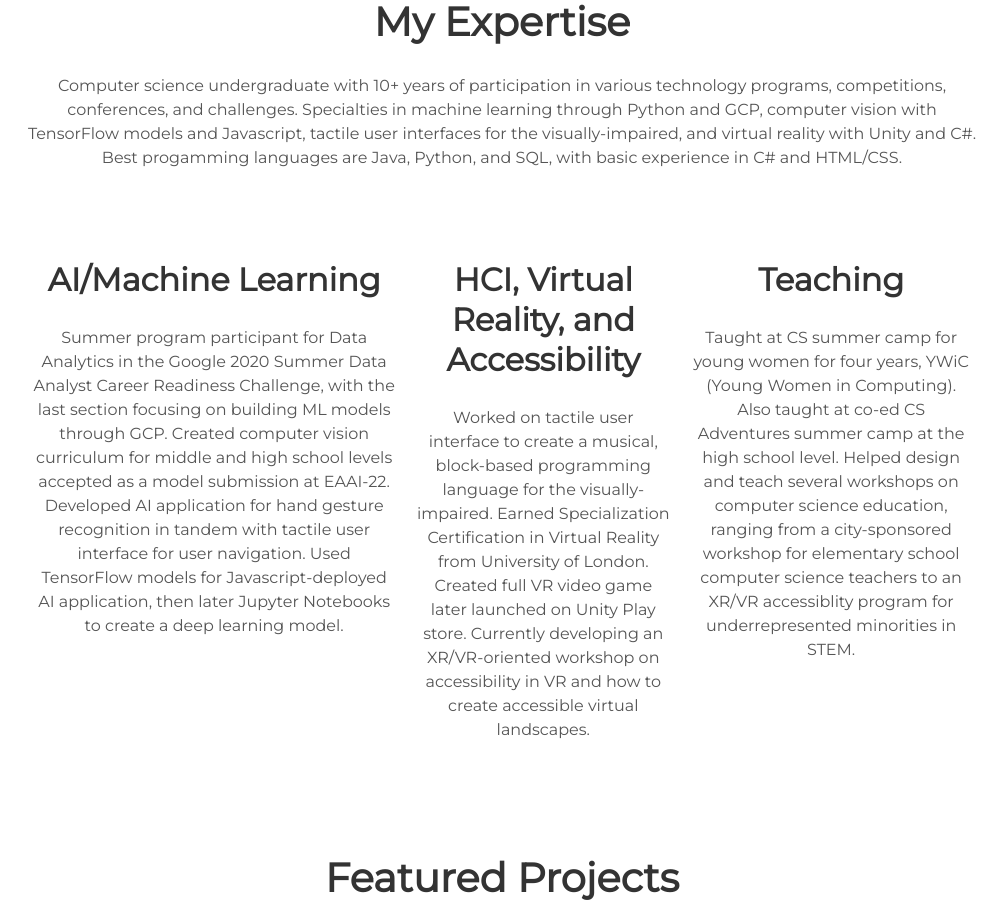
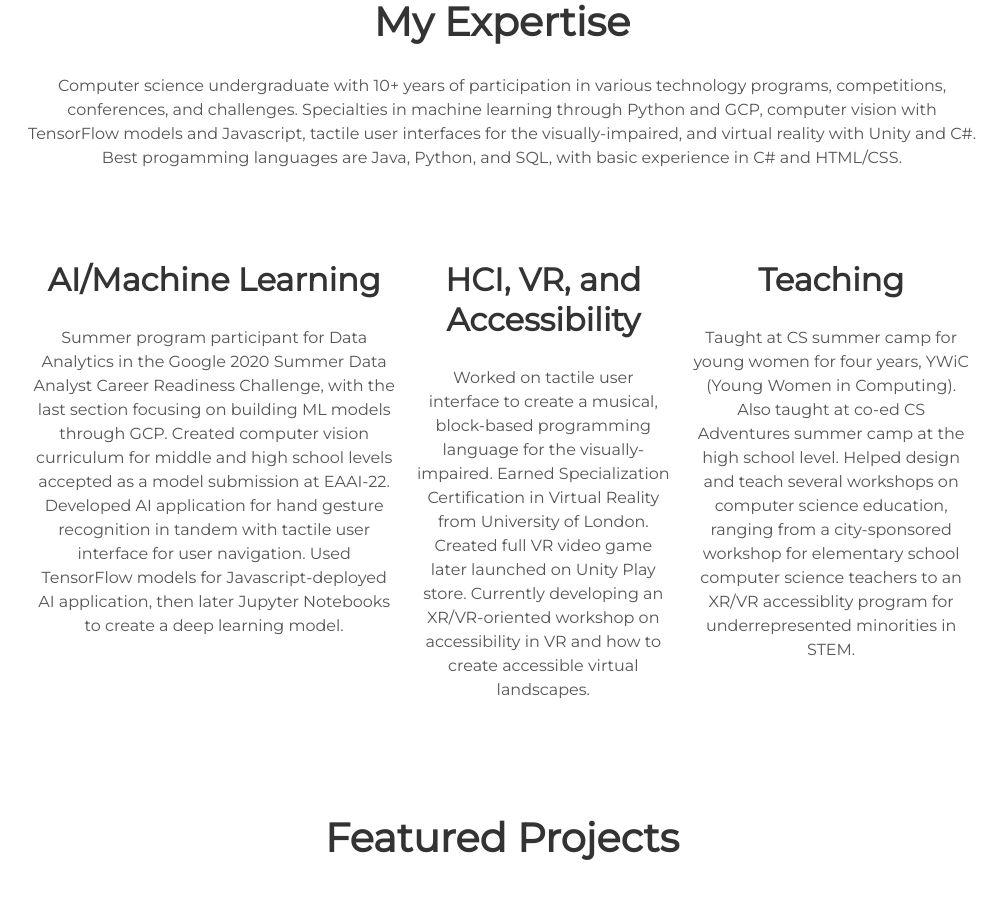
Before and after one commit to jcollins-01/site, a Jekyll site: the page built from index.html, in a window 1280 px wide and 900 px high, scrolled down 983 px. Shown: the whole window, without its empty margins (138-1145 px from the left). Built offline with Jekyll 4.4.1, drawn with Linux system fonts in a browser that asks for light colours.

Commit message:
Changed Virtual Reality to VR

```diff
--- a/_includes/about.html
+++ b/_includes/about.html
@@ -10,7 +10,7 @@
     <p>Summer program participant for Data Analytics in the Google 2020 Summer Data Analyst Career Readiness Challenge, with the last section focusing on building ML models through GCP. Created computer vision curriculum for middle and high school levels accepted as a model submission at EAAI-22. Developed AI application for hand gesture recognition in tandem with tactile user interface for user navigation. Used TensorFlow models for Javascript-deployed AI application, then later Jupyter Notebooks to create a deep learning model.</p>
   </div>
   <div class="tech">
-    <h2>HCI, Virtual Reality, and Accessibility</h2>
+    <h2>HCI, VR, and Accessibility</h2>
     <!--<i class="devicon-git-plain"></i>
     <i class="devicon-gulp-plain colored"></i>
     <i class="devicon-atom-original-wordmark"></i>-->
```
